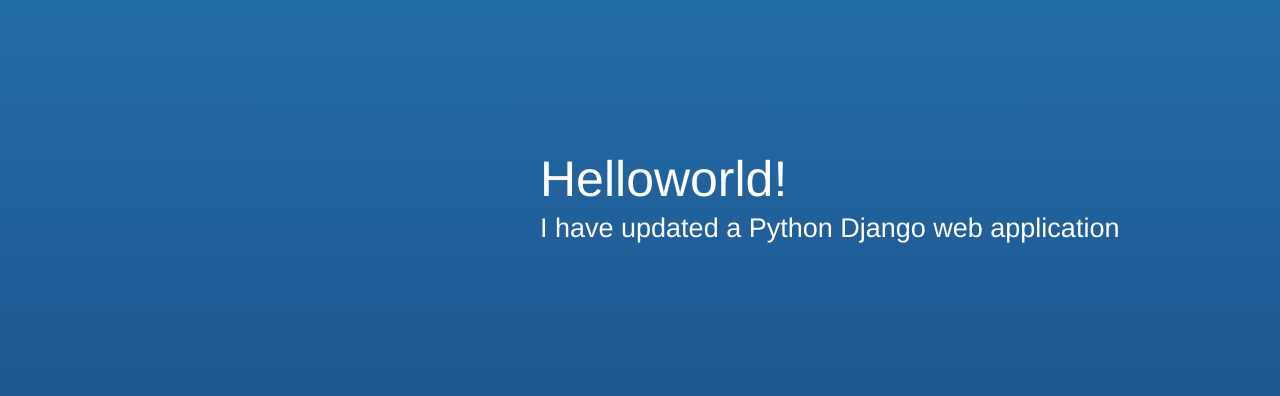
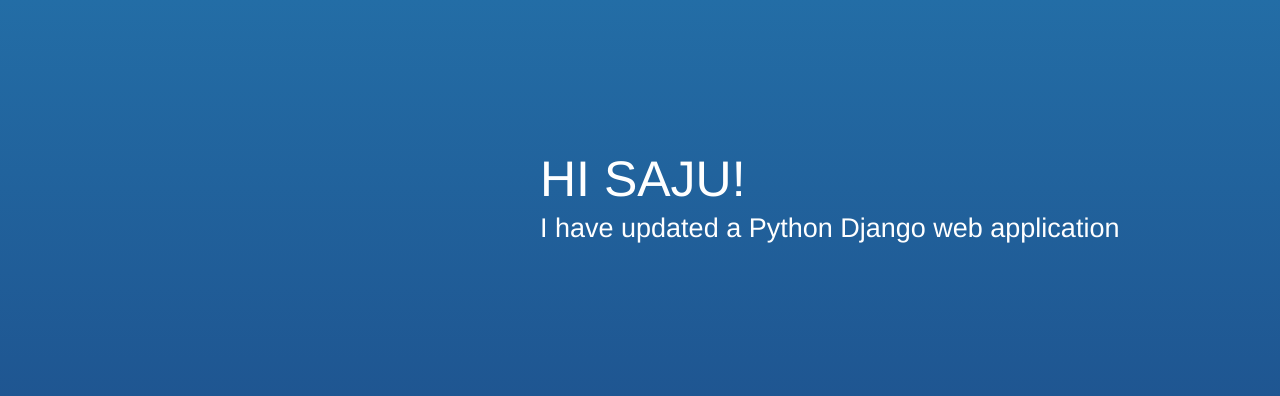
Before and after one commit to leeadammmit/Demo, a Django app: page / in a window 1280 px wide. Shown: the part 100-496 px from the top of the page. Run offline with Django 3.2, Linux system fonts and the light colour scheme.

Commit message:
saju demo

```diff
--- a/helloworld/templates/index.html
+++ b/helloworld/templates/index.html
@@ -20,7 +20,7 @@
 
         <div class="message">
             <div class="text">
-                <h1>Helloworld!</h1>
+                <h1>HI SAJU!</h1>
                 <h2>I have updated a Python Django web application</h2>
             </div>
         </div>
```
